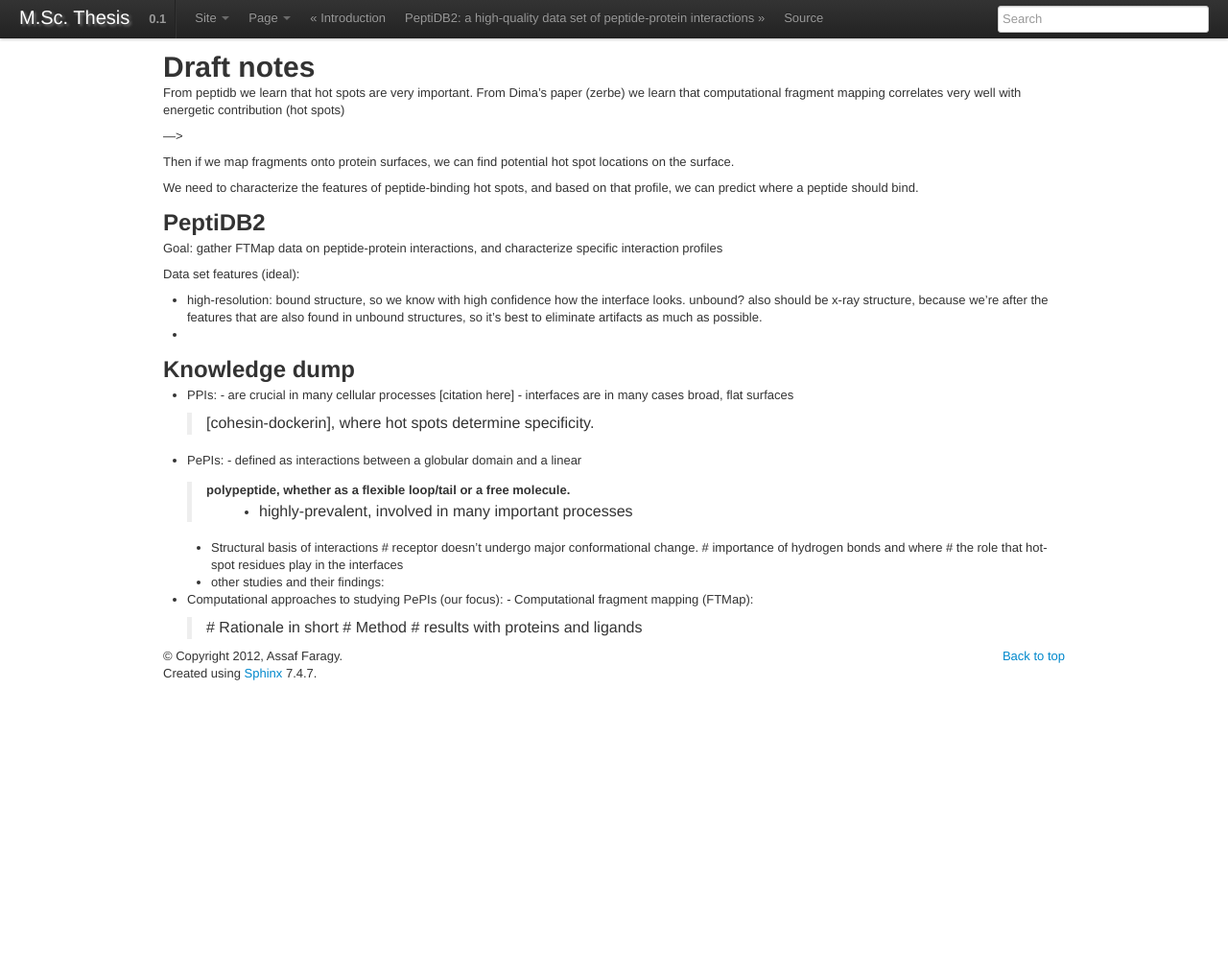
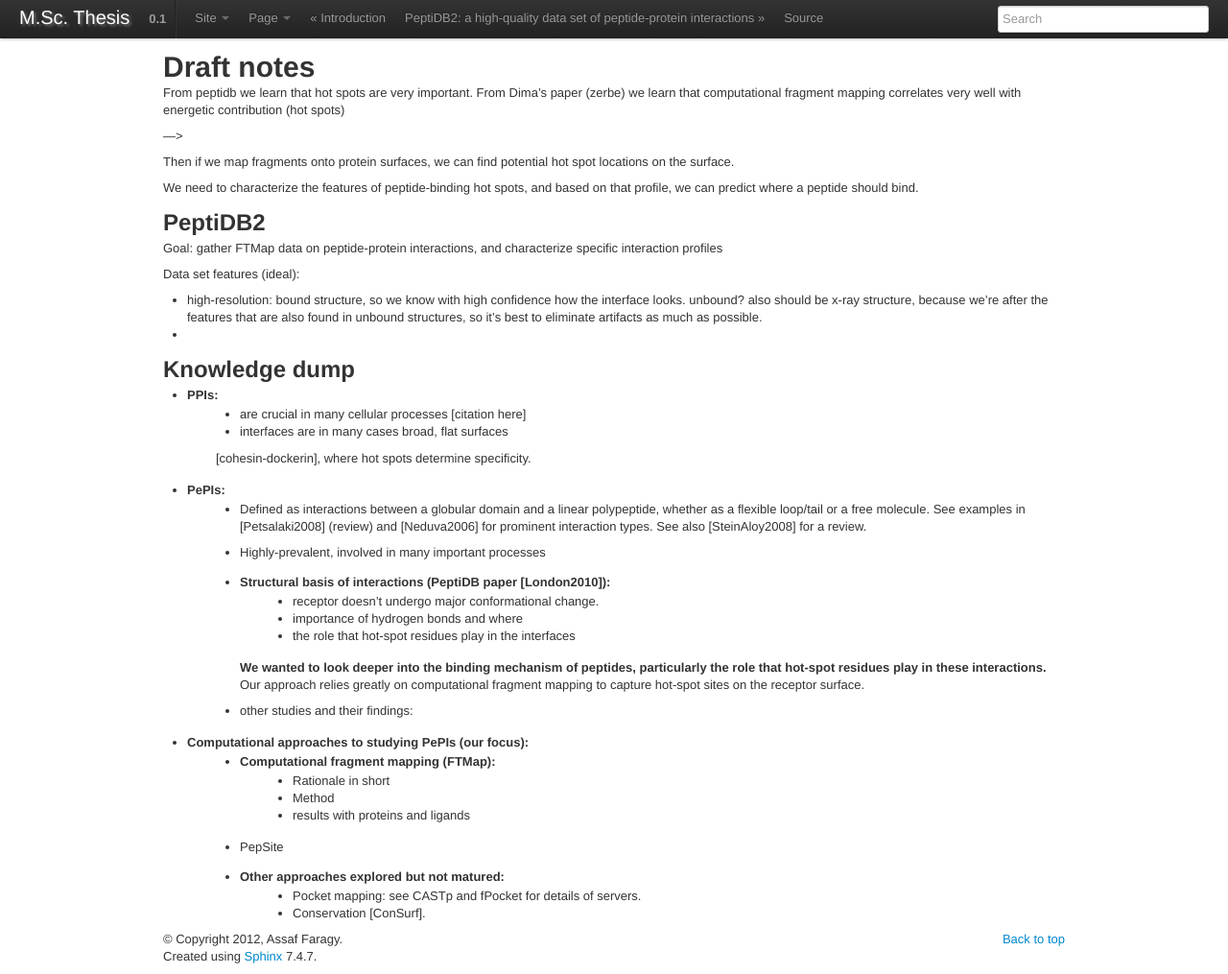
Before and after one commit to assaff/msc-thesis, a Sphinx documentation site: the page built from source/notes.rst, in a window 1280 px wide and 1015 px high. Shown: the whole window at 96% size. Built offline with Sphinx 7.4.7, drawn with Linux system fonts in a browser that asks for light colours; formulas are drawn with MathJax 3.

Commit message:
added some notes for intro

```diff
--- a/source/notes.rst
+++ b/source/notes.rst
@@ -34,21 +34,34 @@ Knowledge dump
 ----------------
 
 * PPIs:
-  - are crucial in many cellular processes [citation here]
-  - interfaces are in many cases broad, flat surfaces
+    - are crucial in many cellular processes [citation here]
+    - interfaces are in many cases broad, flat surfaces
     [cohesin-dockerin], where hot spots determine specificity.
 * PePIs:
-  - defined as interactions between a globular domain and a linear
-    polypeptide, whether as a flexible loop/tail or a free molecule.
-      - highly-prevalent, involved in many important processes
-  - Structural basis of interactions
-    # receptor doesn't undergo major conformational change.
-    # importance of hydrogen bonds and where
-    # the role that hot-spot residues play in the interfaces
-  - other studies and their findings:
+    - Defined as interactions between a globular domain and a linear
+      polypeptide, whether as a flexible loop/tail or a free molecule.
+      See examples in [Petsalaki2008] (review) and [Neduva2006] for
+      prominent interaction types. See also [SteinAloy2008] for a
+      review.
+    - Highly-prevalent, involved in many important processes
+    - Structural basis of interactions (PeptiDB paper [London2010]):
+        - receptor doesn't undergo major conformational change.
+        - importance of hydrogen bonds and where
+        - the role that hot-spot residues play in the interfaces
+      **We wanted to look deeper into the binding mechanism of
+      peptides, particularly the role that hot-spot residues play in
+      these interactions.**
+      Our approach relies greatly on computational fragment mapping to
+      capture hot-spot sites on the receptor surface.
+    - other studies and their findings:
 
 * Computational approaches to studying PePIs (our focus):
-  - Computational fragment mapping (FTMap):
-    # Rationale in short
-    # Method
-    # results with proteins and ligands
+    - Computational fragment mapping (FTMap):
+        - Rationale in short
+        - Method
+        - results with proteins and ligands
+    - PepSite
+    - Other approaches explored but not matured:
+        * Pocket mapping: see CASTp and fPocket for details of
+          servers.
+        * Conservation [ConSurf].
```
